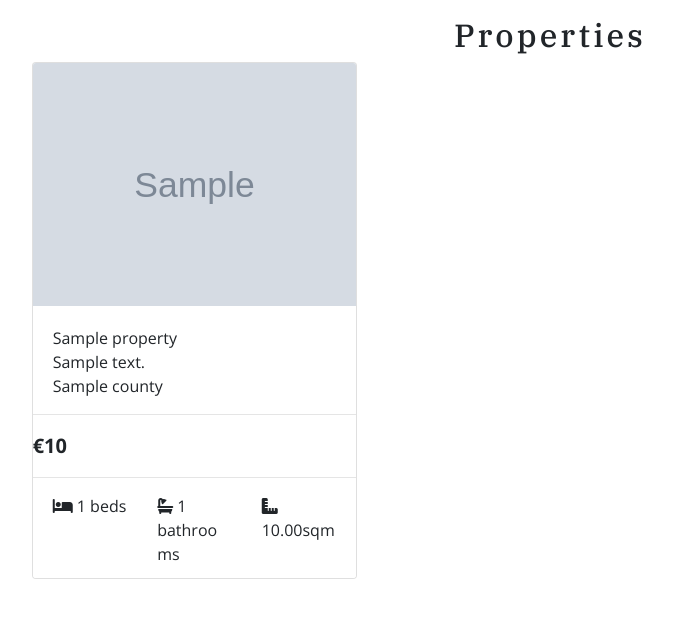
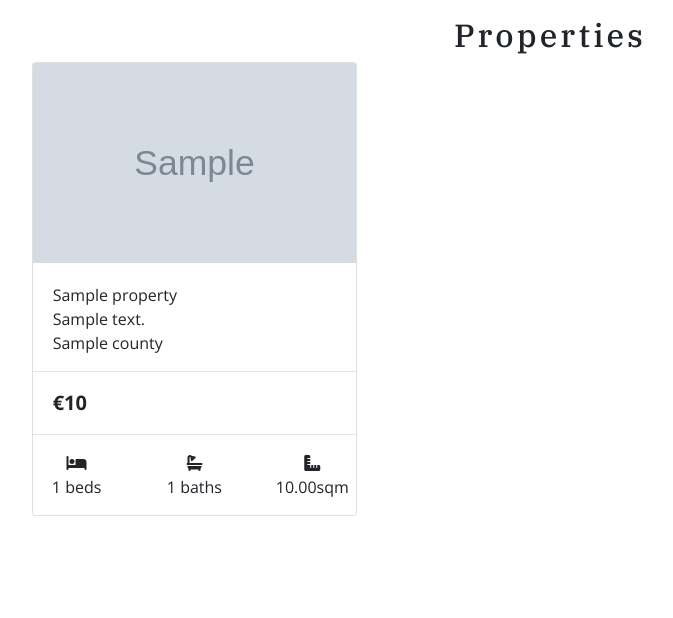
Before and after one commit to PatrickCoakley23/KMS, a Django app: page /properties/ in a window 1280 px wide. Shown: the top 618 px of the page, without its empty margins (90-763 px from the left). Run offline with Django 3.2, Linux system fonts and the light colour scheme; tables that the repository leaves empty hold one stand-in row (values such as "Sample post"); grey boxes marked "Sample" are stand-in pictures; some libraries are stand-ins or nearby versions; some web fonts are replaced.

Commit message:
made padding, margin and other spacing changes to properties card

```diff
--- a/properties/templates/properties/properties.html
+++ b/properties/templates/properties/properties.html
@@ -1,6 +1,4 @@
-{% extends "base.html" %}
-{% load static %}
-{% block content %}
+{% extends "base.html" %} {% load static %} {% block content %}
 
 <div class="container-fluid">
   <div class="row">
@@ -13,44 +11,51 @@
     <div class="properties-container col-10 offset-1">
       <div class="row">
         {% for properties in properties %}
-                    <div class="col-sm-6 col-md-6 col-lg-4">
+        <div class="col-sm-6 col-md-6 col-lg-4 mb-4">
           <div class="card h-100">
             {% if properties.image %}
             <a href="">
-                            <img class="card-img-top img-fluid" src="{{ MEDIA_URL}}{{ properties.image }}" alt="{{ properties.name }}">
+              <img
+                class="card-img-top img-fluid properties-card-img"
+                src="{{ MEDIA_URL}}{{ properties.image }}"
+                alt="{{ properties.name }}"
+              />
             </a>
             {% else %}
             <a href="">
-                            <img class="card-img-top img-fluid" src="{{ MEDIA_URL }}noimage.jpg" alt="{{ properties.name }}">
+              <img
+                class="card-img-top img-fluid"
+                src="{{ MEDIA_URL }}noimage.jpg"
+                alt="{{ properties.name }}"
+              />
             </a>
             {% endif %}
             <div class="card-body pb-0">
               <p class="mb-0">{{ properties.name }}</p>
               <p class="mb-0">{{ properties.address }}</p>
               <p class="mb-0">{{ properties.county }}</p>
-
             </div>
-                        <hr>
+            <hr />
             {% if properties.price == 0 %}
             <p class="mb-0">Price Upon Request</p>
-                        <hr>
+            <hr />
             {% else %}
-                        <p class="lead mb-0 font-weight-bold">€{{ properties.price }}</p>
-                        <hr>
+            <p class="lead mb-0 font-weight-bold padding-price">€{{ properties.price }}</p>
+            <hr />
             {% endif %}
-                        <div class="card-footer bg-white pt-0 border-0 text-left">
+            <div class="card-footer card-footer-properties bg-white pt-0 border-0 text-left">
               <div class="row">
-                                <div class="col-4">
-                                <i class="fas fa-bed"></i>
-                                {{ properties.bedrooms }} beds
+                <div class="col-4 text-center">
+                    <div><i class="fas fa-bed"></i></div>
+                    <p class="my-0">{{ properties.bedrooms }} beds</p>
                 </div>
-                                <div class="col-4">
-                                <i class="fas fa-bath"></i>
-                                {{ properties.bathrooms }} bathrooms
+                <div class="col-4 text-center">
+                    <div><i class="fas fa-bath"></i></div>
+                    <p>{{ properties.bathrooms }} baths</p>
                 </div>
-                                <div class="col-4">
-                                <i class="fas fa-ruler-combined"></i>
-                                {{ properties.size}}sqm
+                <div class="col-4 text-center">
+                    <div><i class="fas fa-ruler-combined"></i></div>
+                    <p>{{ properties.size}}sqm </p>
                 </div>
               </div>
             </div>
@@ -62,3 +67,4 @@
   </div>
 
   {% endblock %}
+</div>
--- a/static/css/base.css
+++ b/static/css/base.css
@@ -222,3 +222,16 @@ h1, h2, h3, h4, h5 {
 }
 
 /* PROPERTIES-CARD */
+
+.properties-card-img {
+    height: 200px;
+}
+
+.padding-price {
+    padding-left: 1.25rem;
+    padding-right: 1.25rem;
+}
+
+.card-footer-properties {
+    padding: 0;
+}
```
Also changed, not shown: media/Herons_wood.png (added), media/airport_road.png (added). Lines whose indentation alone changed are shown as unchanged.
